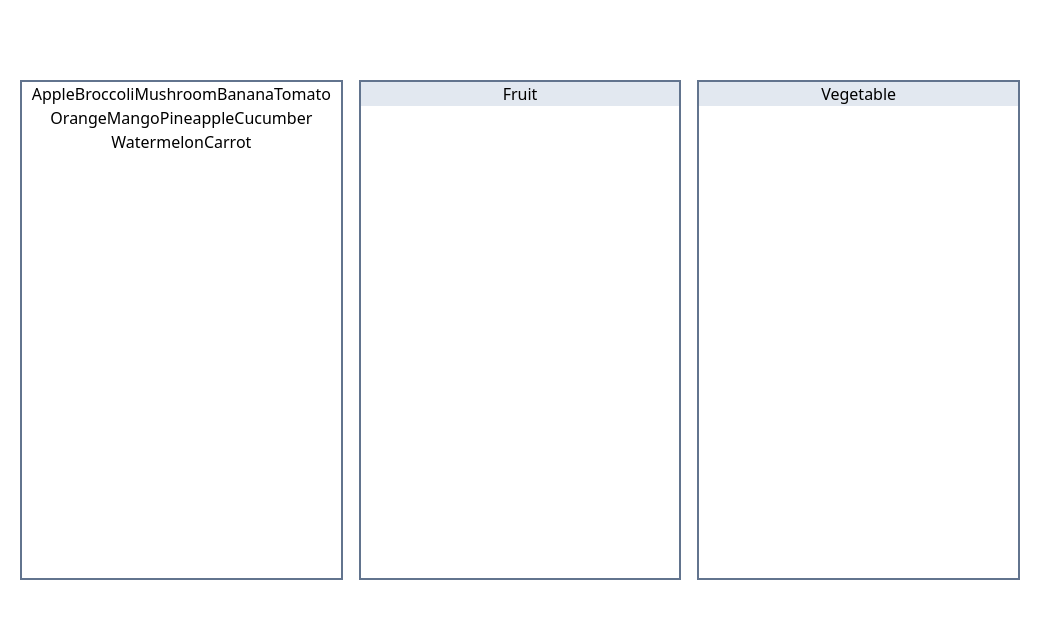
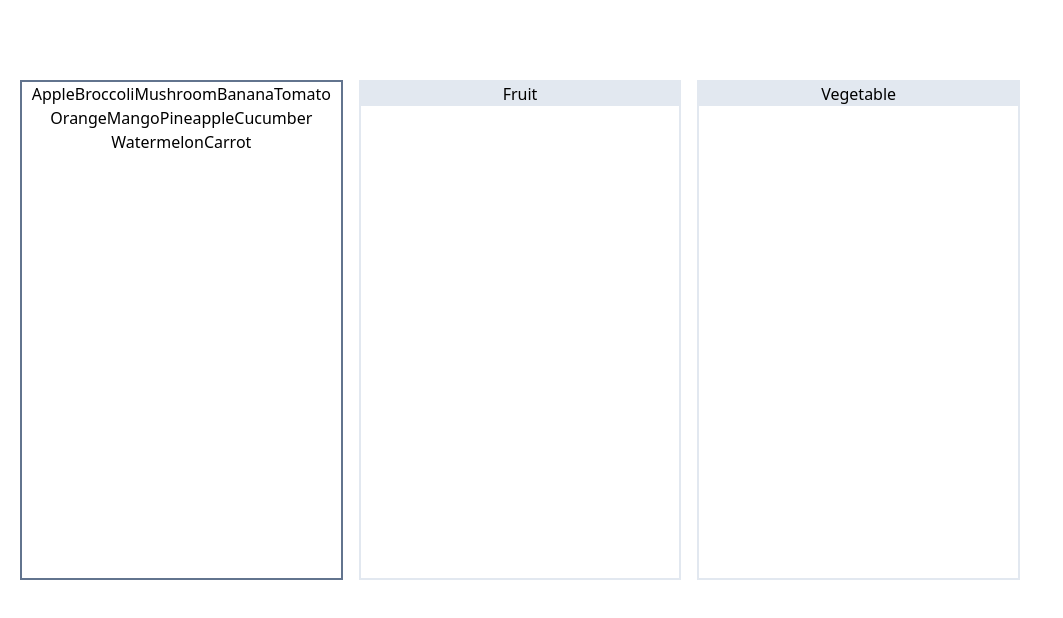
Before and after one commit to apisitangsuphan/auto-delete-todo-list, a Next.js app: page / in a window 1280 px wide. Shown: the top 618 px of the page, without its empty margins (0-1063 px from the left). Built offline with nearby package versions, Linux system fonts and the light colour scheme.

Commit message:
display list

```diff
--- a/src/app/page.tsx
+++ b/src/app/page.tsx
@@ -37,19 +37,30 @@ export default function Home() {
     <div className="container mt-20 mx-auto justify-center">
       <div className="grid grid-cols-3 gap-4 text-center mx-5 max-w-[1000px]">
         <div className="main border-2 border-slate-500 h-[500px]">
-
-          {sumData.map((data) => {
-            return (<button type="button" key={data.name} onClick={() => {}}>
-              {data.name}
+          {sumData.map((item) => {
+            return (<button type="button" key={item.name} onClick={() => {}}>
+              {item.name}
               </button>
             );
           })}
         </div>
-        <div className="fruit border-2 border-slate-500 h-[500px]">
+        <div className="fruit border-2 border-slate-200 h-[500px]">
           <h1 className="bg-slate-200">Fruit</h1>
+          {fruitList.map((item) => {
+            return (<button type="button" key={item.name} onClick={() => handleColumnClick(item)}>
+              {item.name}
+              </button>
+            );
+          })}
         </div>
-        <div className="vegetable border-2 border-slate-500">
+        <div className="vegetable border-2 border-slate-200">
         <h1 className="bg-slate-200">Vegetable</h1>
+        {vegetableList.map((item) => {
+            return (<button type="button" key={item.name} onClick={() => handleColumnClick(item)}>
+              {item.name}
+              </button>
+            );
+          })}
         </div>
       </div>
     </div>
```
